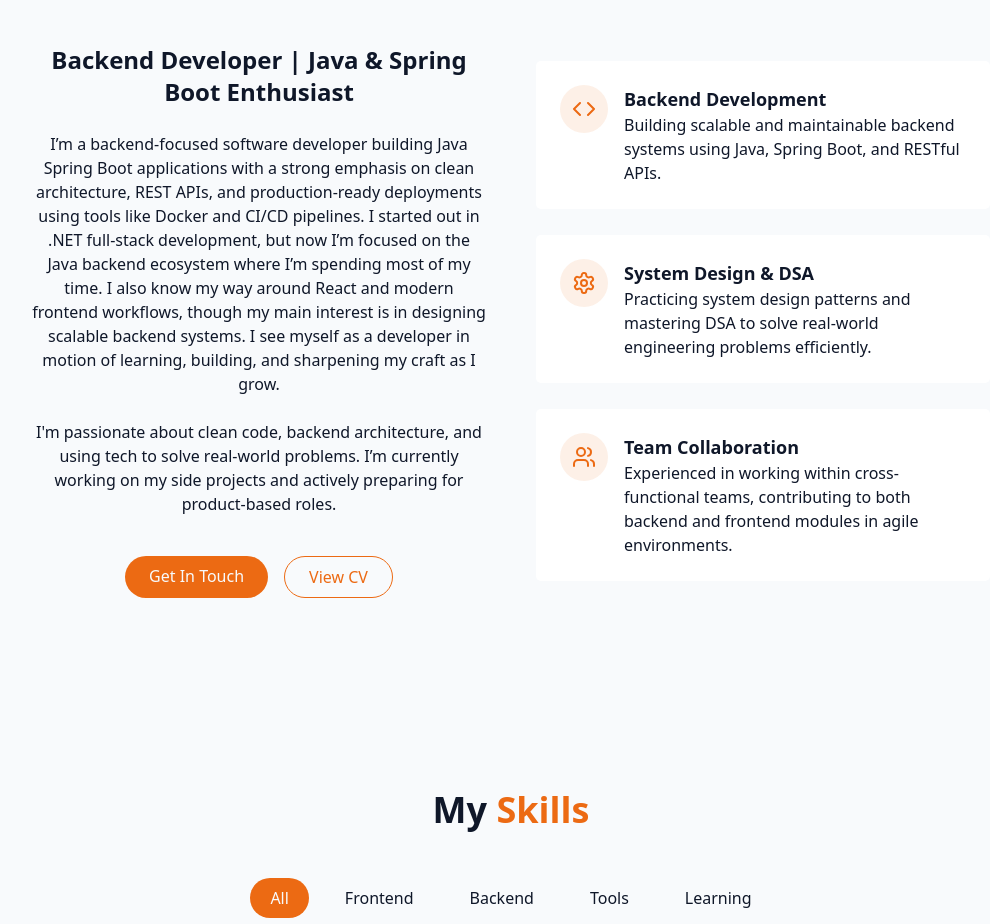
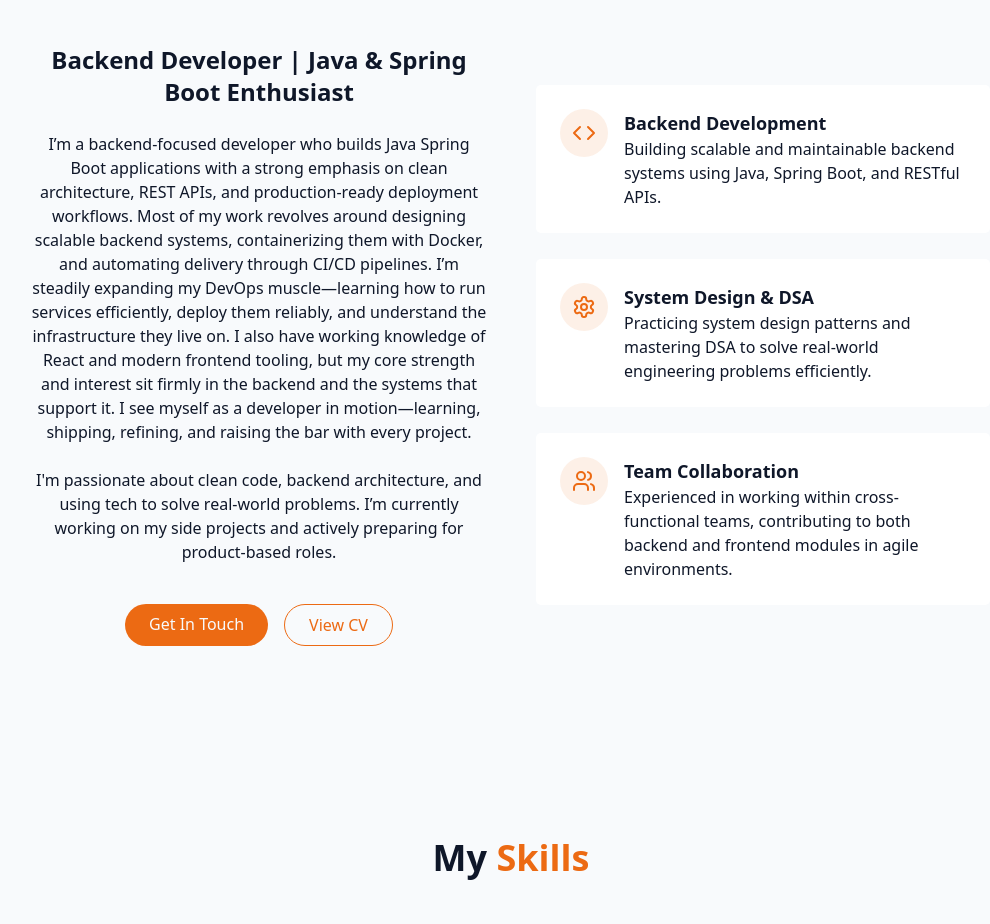
Before and after one commit to imsunnnyyy/Portfolio, a React (Vite) app: page / in a window 1280 px wide. Shown: the part 940-1864 px from the top of the page, without its empty margins (129-1119 px from the left). Built offline with nearby package versions, Linux system fonts and the light colour scheme.

Commit message:
Update AboutSection.jsx

```diff
--- a/src/components/AboutSection.jsx
+++ b/src/components/AboutSection.jsx
@@ -15,7 +15,11 @@ export const AboutSection = () => {
             </h3>
 
             <p className="text-muted-foreground">
-              I’m a backend-focused software developer building Java Spring Boot applications with a strong emphasis on clean architecture, REST APIs, and production-ready deployments using tools like Docker and CI/CD pipelines. I started out in .NET full-stack development, but now I’m focused on the Java backend ecosystem where I’m spending most of my time. I also know my way around React and modern frontend workflows, though my main interest is in designing scalable backend systems. I see myself as a developer in motion of learning, building, and sharpening my craft as I grow.
+              I’m a backend-focused developer who builds Java Spring Boot applications with a strong emphasis on clean architecture, REST APIs, and production-ready deployment workflows. Most of my work revolves around designing scalable backend systems, containerizing them with Docker, and automating delivery through CI/CD pipelines.
+
+I’m steadily expanding my DevOps muscle—learning how to run services efficiently, deploy them reliably, and understand the infrastructure they live on. I also have working knowledge of React and modern frontend tooling, but my core strength and interest sit firmly in the backend and the systems that support it.
+
+I see myself as a developer in motion—learning, shipping, refining, and raising the bar with every project.
             </p>
 
             <p className="text-muted-foreground">
```
